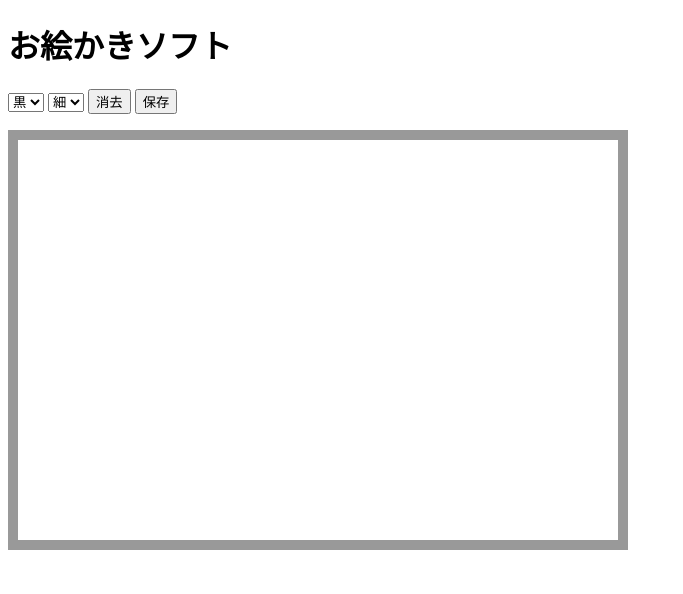
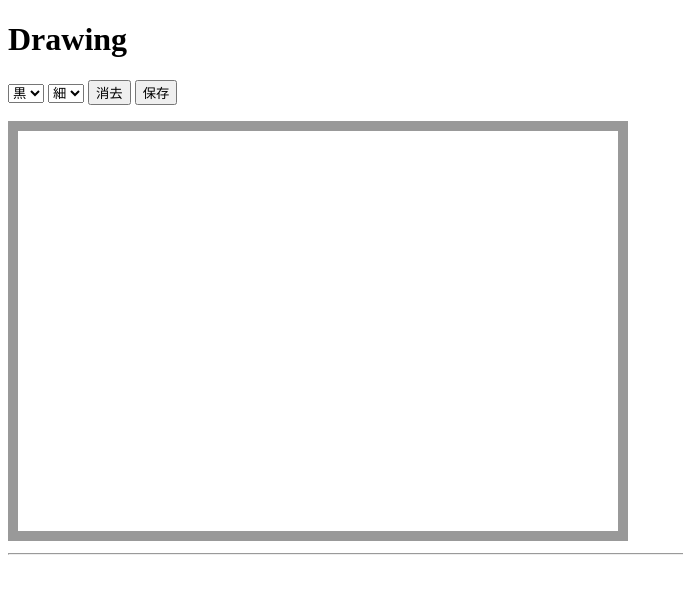
Before and after one commit to hasi10/Ekaki, a plain HTML site: page index.html in a window 1280 px wide. Shown: the whole page, without its empty margins (0-683 px from the left). Drawn offline with nearby package versions, Linux system fonts and the light colour scheme.

Commit message:
Update index.html

```diff
--- a/index.html
+++ b/index.html
@@ -2,7 +2,7 @@
 <html lang="js">
 <head>
 	<meta charset="utf-8">
-	<title>お絵描き</title>
+	<title>お絵描きアプリ</title>
 	<style>
 		#mycanvas{
 			border:10px solid #999;
@@ -16,7 +16,7 @@
 	</style>
 </head>
 <body>
-	<h1>お絵かきソフト</h1>
+	<h1>Drawing</h1>
 	<p>
 		<select id="penColor">
 			<option value="black">黒</option>
@@ -39,6 +39,7 @@
 	</p>
 	<canvas id="mycanvas" width="600" height="400">not canvas</canvas>
 	<div id="gellary"></div>
+	<hr>
 	<script src="https://ajax.googleapis.com/ajax/libs/jquery/1.10.2/jquery.min.js"></script>
 	<script src="canvas.js"></script>
 </body>
```
